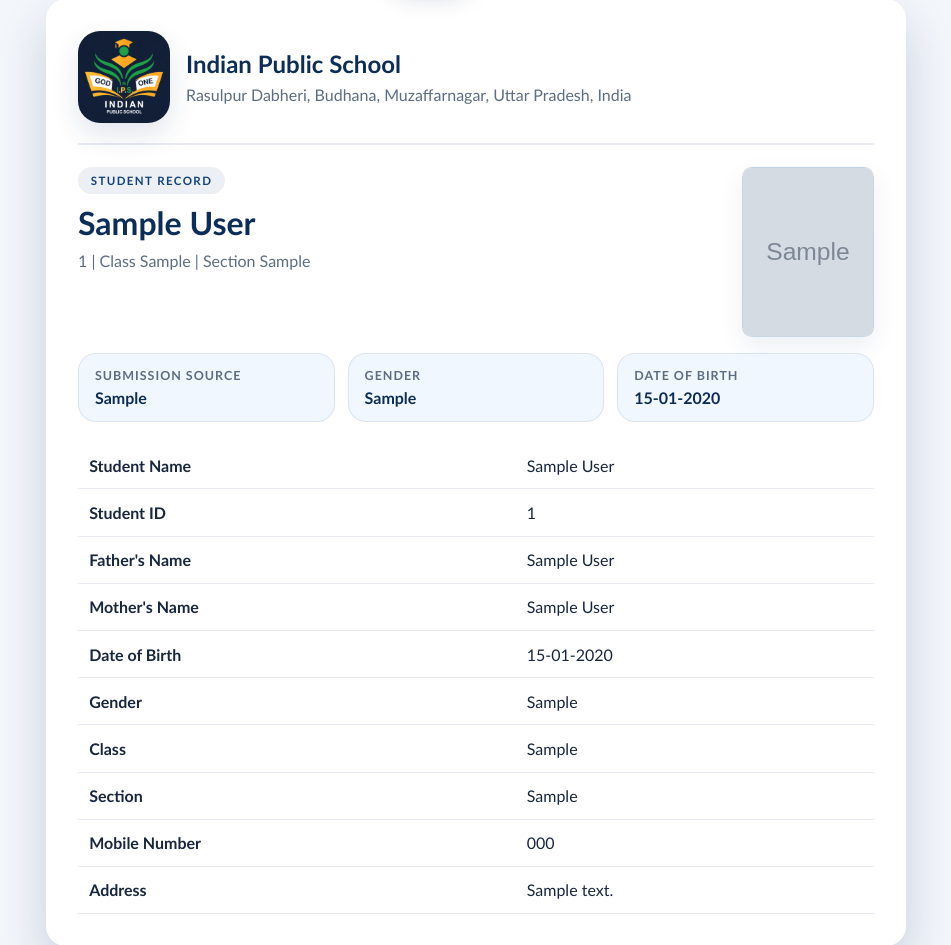
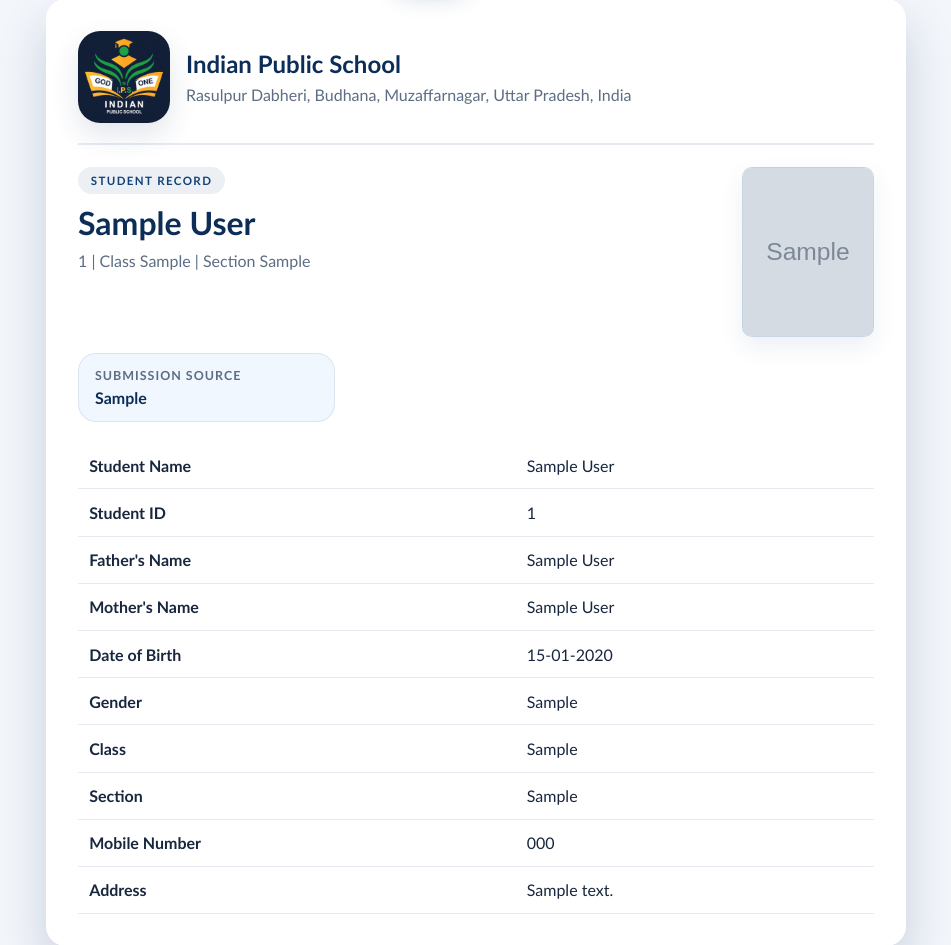
Before and after one commit to ahsanraj705534-arch/ipsAhsanRajSchool, a Flask app: page /students/1/print in a window 1280 px wide. Shown: the part 90-1035 px from the top of the page, without its empty margins (164-1115 px from the left). Run offline with Flask 3, Linux system fonts and the light colour scheme; the visitor is signed in with stand-in values (Sample User, id 1); tables that the repository leaves empty hold one stand-in row (values such as "Sample post"); grey boxes marked "Sample" are stand-in pictures; some libraries are stand-ins or nearby versions.

```diff
--- a/templates/student_print.html
+++ b/templates/student_print.html
@@ -49,14 +49,6 @@
                         <span>Submission Source</span>
                         <strong>{{ student.submission_source.title() }}</strong>
                     </div>
-                    <div>
-                        <span>Gender</span>
-                        <strong>{{ student.gender }}</strong>
-                    </div>
-                    <div>
-                        <span>Date of Birth</span>
-                        <strong>{{ student.date_of_birth.strftime('%d-%m-%Y') }}</strong>
-                    </div>
                 </div>
             </div>
         </div>
```
